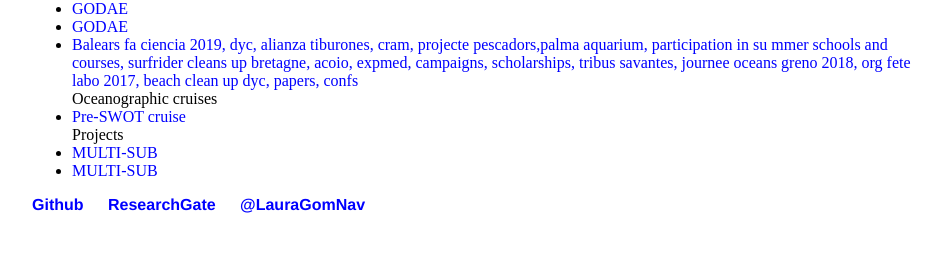
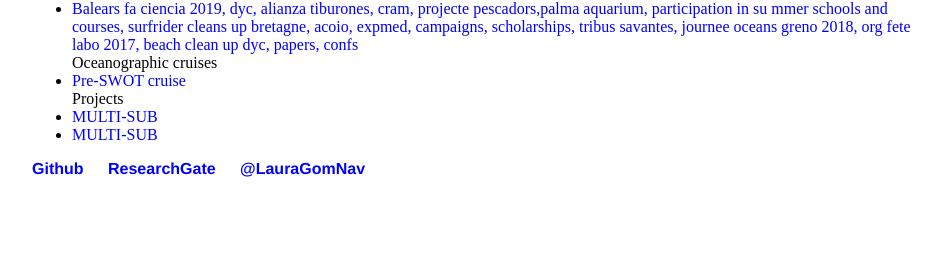
Before and after one commit to LauraGomezNavarro/LauraGomezNavarro.github.io, a Jekyll site: the page built from outreach/index.html, in a window 1280 px wide, cut to the strip 1049-1323 px from the top of the page. Shown: the whole strip, without its empty margins (160-1101 px from the left). Built offline with Jekyll 4.4.1, drawn with Linux system fonts in a browser that asks for light colours; after the commit the page ends 1287 px from its top, so only the background shows below that.

Commit message:
Update index.html
comment out GODAE links, not working anymore

```diff
--- a/outreach/index.html
+++ b/outreach/index.html
@@ -41,8 +41,8 @@ alt="IMAGE ALT TEXT HERE" width="240" height="180" border="10" /></a>
 alt="IMAGE ALT TEXT HERE" width="240" height="180" border="10" /></a>
 
 
-	  <li><a href="http://imedea.uib-csic.es/communication_details.php?id=1381&tp=n#.XlelX0N7mCs">GODAE</a></li>
-          <li><a href="http://imedea.uib-csic.es/communication_details.php?id=1498&tp=n#.Xlek-0N7mCs">GODAE</a></li>
+<!-- 	  <li><a href="http://imedea.uib-csic.es/communication_details.php?id=1381&tp=n#.XlelX0N7mCs">GODAE</a></li> -->
+<!--           <li><a href="http://imedea.uib-csic.es/communication_details.php?id=1498&tp=n#.Xlek-0N7mCs">GODAE</a></li> -->
 	  <li><a href="http://meom-group.github.io/">Balears fa ciencia 2019, dyc, alianza tiburones, cram, projecte pescadors,palma aquarium, participation in su mmer schools and courses, surfrider cleans up bretagne, acoio, expmed, campaigns, scholarships, tribus savantes, journee oceans greno 2018, org fete labo 2017, beach clean up dyc,  papers, confs</a></li>
 
 Oceanographic cruises
```
